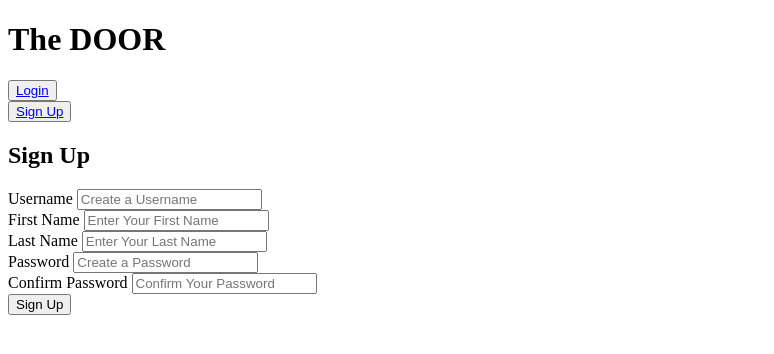
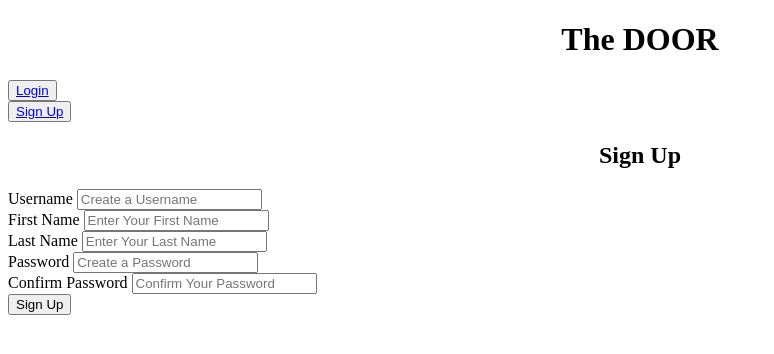
Before and after one commit to jk1834/TheDoor, a Django app: page /signup/ in a window 1280 px wide. Shown: the top 354 px of the page, without its empty margins (0-774 px from the left). Run offline with Django 4.2, Linux system fonts and the light colour scheme.

Commit message:
aligning titles to center

```diff
--- a/door/TheDoor/templates/TheDoor/signup.html
+++ b/door/TheDoor/templates/TheDoor/signup.html
@@ -1,5 +1,13 @@
 {% extends 'base.html' %}
 {% block content %}
+<head>
+<style>
+    h2{
+        text-align:center;
+    }
+</style>
+</head>
+</head>
 <body>
     <h2>Sign Up</h2>
 
--- a/door/TheDoor/templates/base.html
+++ b/door/TheDoor/templates/base.html
@@ -5,6 +5,14 @@
     <meta http-equiv="X-UA-Compatible" content="IE=edge">
     <meta name="viewport" content="width=device-width, initial-scale=1.0">
     <title>The DOOR</title>
+<style>
+    h1{
+    text-align:center;
+    }
+    h2{
+    text-align:center;
+    }
+</style>
 </head>
 <body>
 
```
